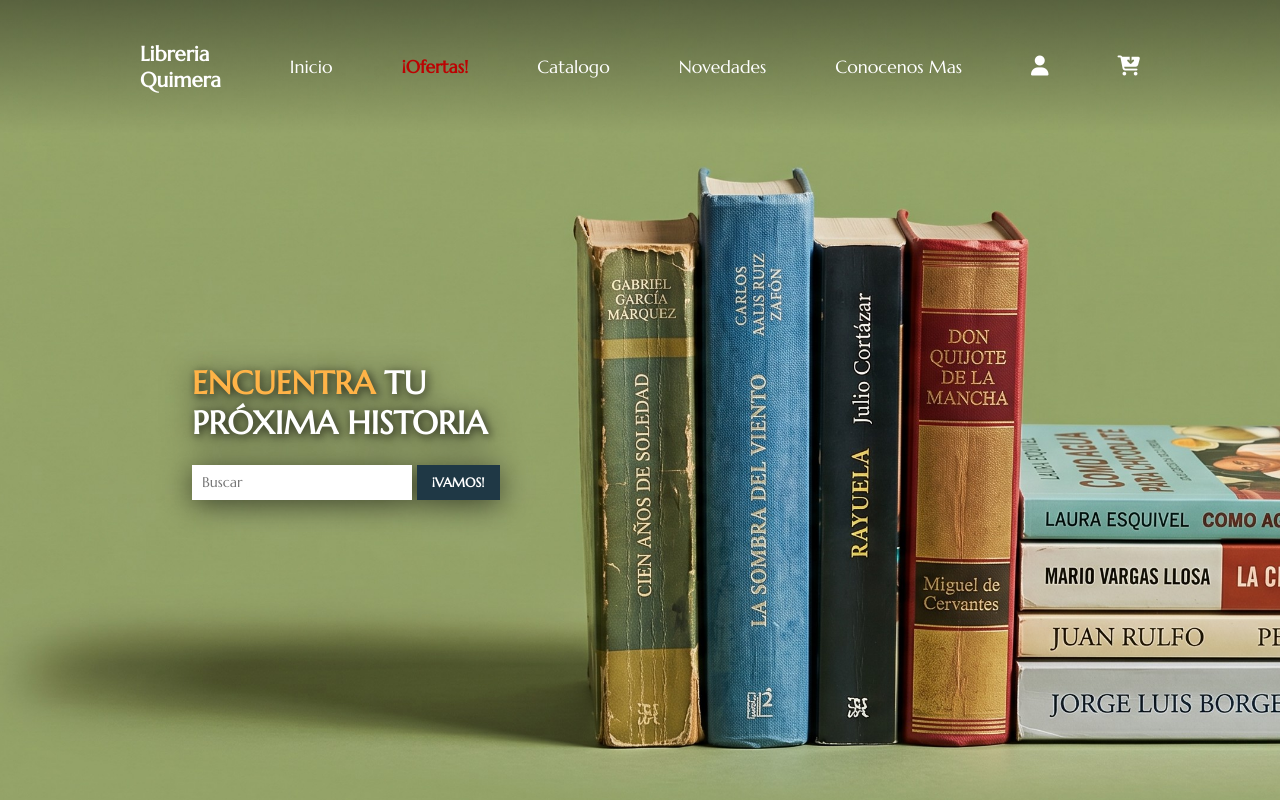
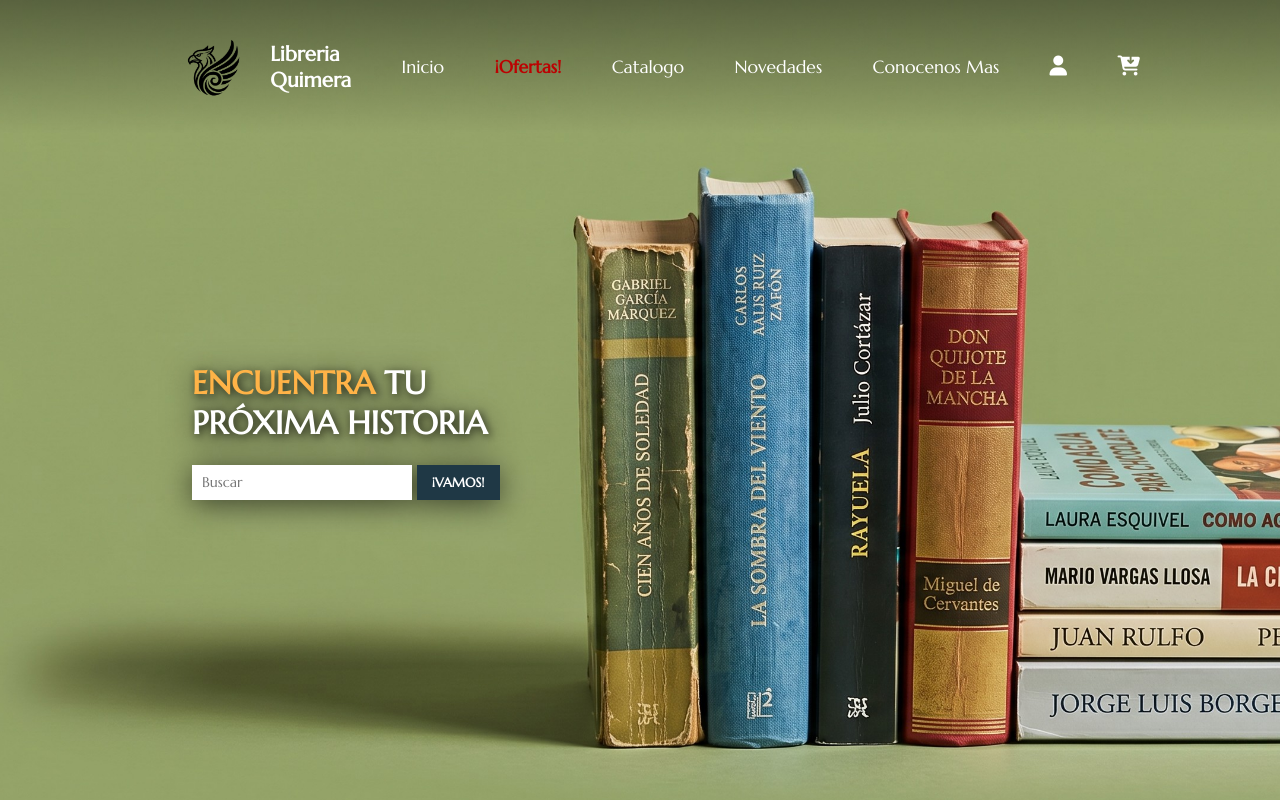
Before and after one commit to HectorMMZ/Libreria, a plain HTML site: page index.html in a window 1280 px wide. Shown: the top 800 px of the page. Drawn offline with Linux system fonts and the light colour scheme.

Commit message:
Se Agrego el Logo

```diff
--- a/global.css
+++ b/global.css
@@ -13,6 +13,8 @@
     margin-right: auto;
     max-width: 1000px;
     font-size: 1.1rem;
+
+
 }
 
 .BarraDeActividades a{ /*Que hace esto? Esto hace que no este subrayado el link o sea lo quita y le pone el color blanco*/
@@ -34,6 +36,7 @@
     width: 100%;
     padding-top: 20px !important;
     padding-bottom: 20px;
+
 
     background: linear-gradient(to bottom, rgba(0,0,0,0.4) 0%, rgba(0,0,0,0) 100%);
 }
--- a/index.html
+++ b/index.html
@@ -23,8 +23,9 @@
         <div class="LibreriaIMG">
             <div class="BarraDeActividadesMargen">
                 <div class="BarraDeActividades">
+                        <img src="logo.jpg (2).png" class="logo">
                         <a>
-                        <h3 style="color: white">Libreria <br> Quimera</h3>
+                        <h3 style="color: white"> Libreria <br>      Quimera</h3>
                         </a>
 
                         <a href="index.html" >Inicio</a>
--- a/styleindex.css
+++ b/styleindex.css
@@ -4,6 +4,16 @@
     background-size: cover;
     background-repeat: no-repeat;
     background-position: center;
+}
+
+.logo{
+
+   border-radius: 100%;
+    width: 80px;
+    position: relative;
+    left: 30px;
+     justify-content: space-between;
+
 }
 
 .EncuentraLibro{
```
Also changed, not shown: logo.jpg (2).png (added).
